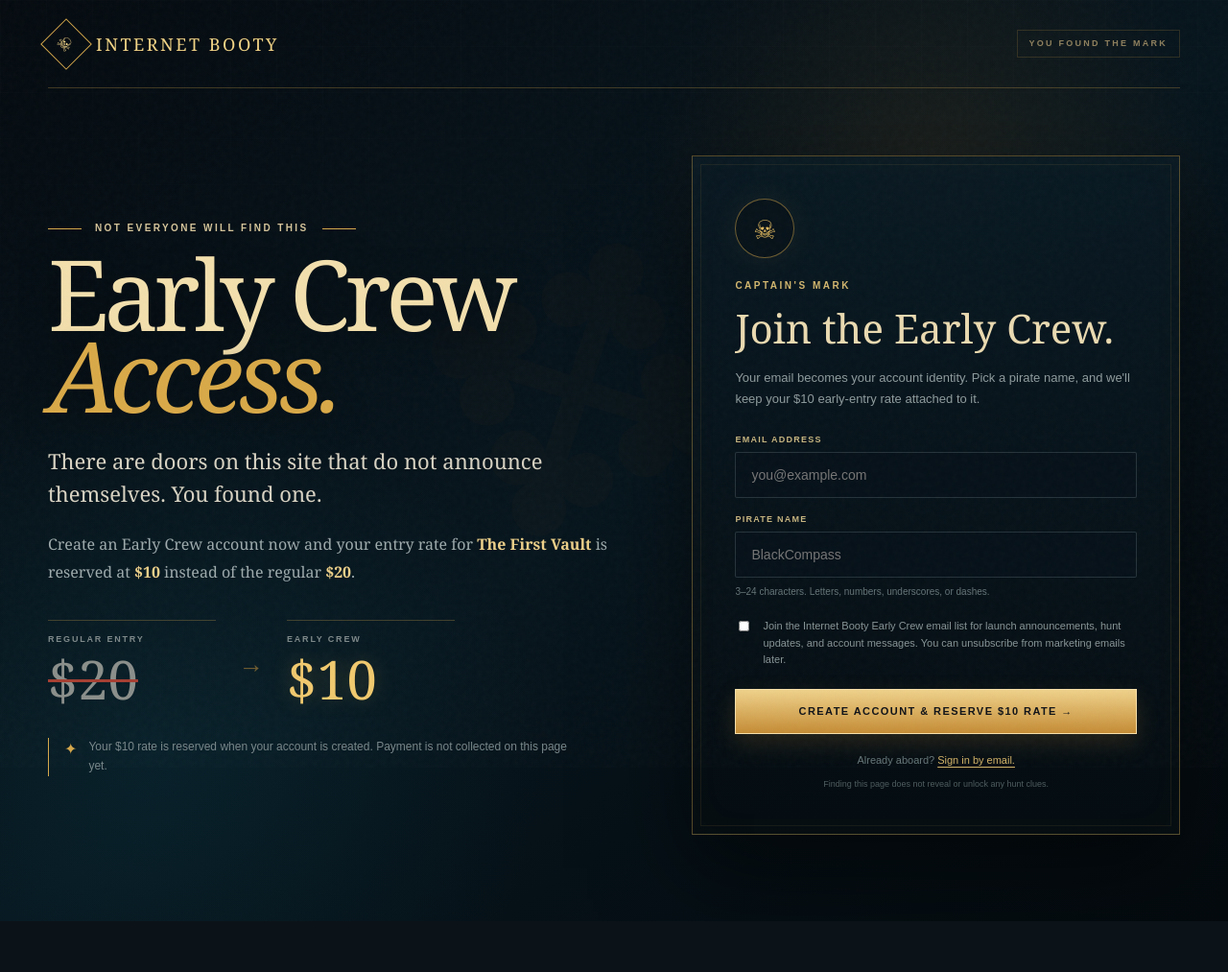
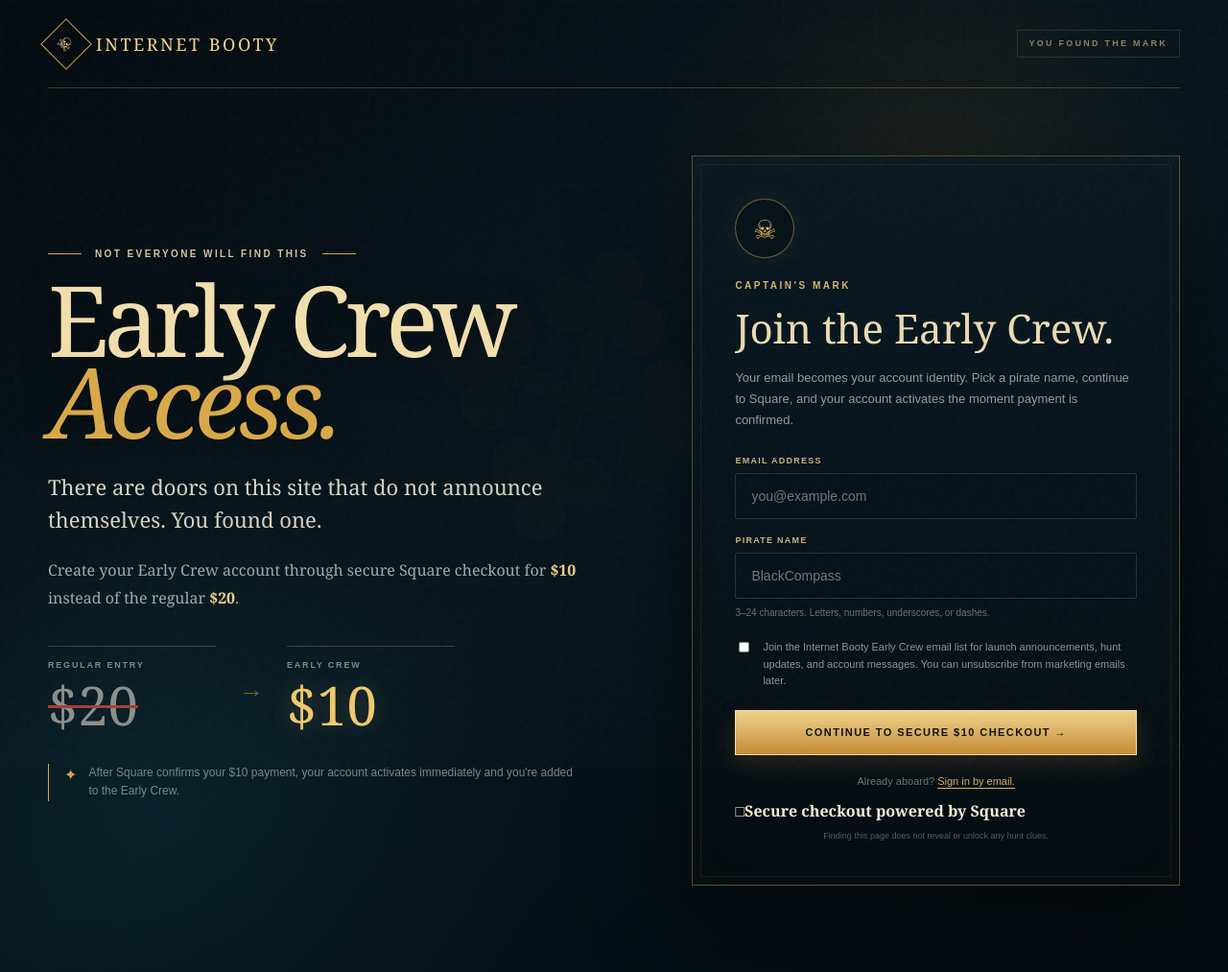
Before and after one commit to ShanePrairie/internetbooty, a Flask app: page /captains-mark in a window 1280 px wide. Shown: the whole page at 96% size. Before the commit the page ends 960 px from the top, so only its background shows below. Run offline with Flask 3, Linux system fonts and the light colour scheme.

Commit message:
Connect Early Crew page to Square checkout

```diff
--- a/templates/early_access.html
+++ b/templates/early_access.html
@@ -26,7 +26,7 @@
       <p class="eyebrow"><span></span> NOT EVERYONE WILL FIND THIS <span></span></p>
       <h1>Early Crew<br><em>Access.</em></h1>
       <p class="secret-lede">There are doors on this site that do not announce themselves. You found one.</p>
-      <p class="secret-body">Create an Early Crew account now and your entry rate for <strong>The First Vault</strong> is reserved at <strong>$10</strong> instead of the regular <strong>$20</strong>.</p>
+      <p class="secret-body">Create your Early Crew account through secure Square checkout for <strong>$10</strong> instead of the regular <strong>$20</strong>.</p>
 
       <div class="price-lockup">
         <div class="price-old">
@@ -42,7 +42,7 @@
 
       <div class="secret-note">
         <span>✦</span>
-        <p>Your $10 rate is reserved when your account is created. Payment is not collected on this page yet.</p>
+        <p>After Square confirms your $10 payment, your account activates immediately and you're added to the Early Crew.</p>
       </div>
     </section>
 
@@ -50,7 +50,7 @@
       <div class="register-emblem">☠</div>
       <p class="section-kicker">CAPTAIN'S MARK</p>
       <h2>Join the Early Crew.</h2>
-      <p class="register-intro">Your email becomes your account identity. Pick a pirate name, and we'll keep your $10 early-entry rate attached to it.</p>
+      <p class="register-intro">Your email becomes your account identity. Pick a pirate name, continue to Square, and your account activates the moment payment is confirmed.</p>
 
       {% with messages = get_flashed_messages(with_categories=true) %}
         {% if messages %}
@@ -84,11 +84,11 @@
           <span>Join the Internet Booty Early Crew email list for launch announcements, hunt updates, and account messages. You can unsubscribe from marketing emails later.</span>
         </label>
 
-        <button class="primary secret-submit" type="submit">CREATE ACCOUNT & RESERVE $10 RATE →</button>
+        <button class="primary secret-submit" type="submit">CONTINUE TO SECURE $10 CHECKOUT →</button>
       </form>
 
       <p class="signin-nudge">Already aboard? <a href="{{ url_for('crew_signin') }}">Sign in by email.</a></p>
-      <p class="fineprint">Finding this page does not reveal or unlock any hunt clues.</p>
+      <div class="square-trust"><span>□</span><b>Secure checkout powered by Square</b></div><p class="fineprint">Finding this page does not reveal or unlock any hunt clues.</p>
     </section>
   </main>
 </body>
```
